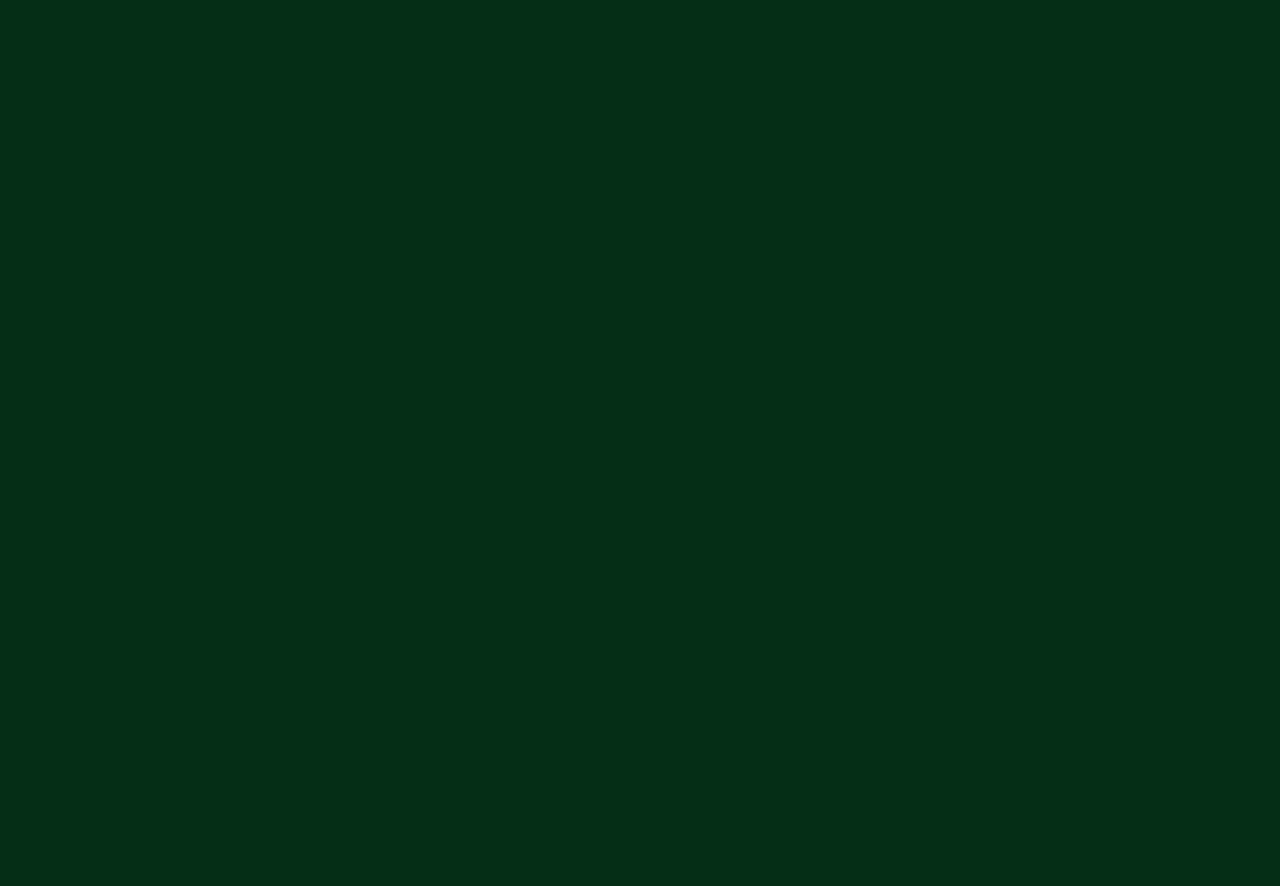
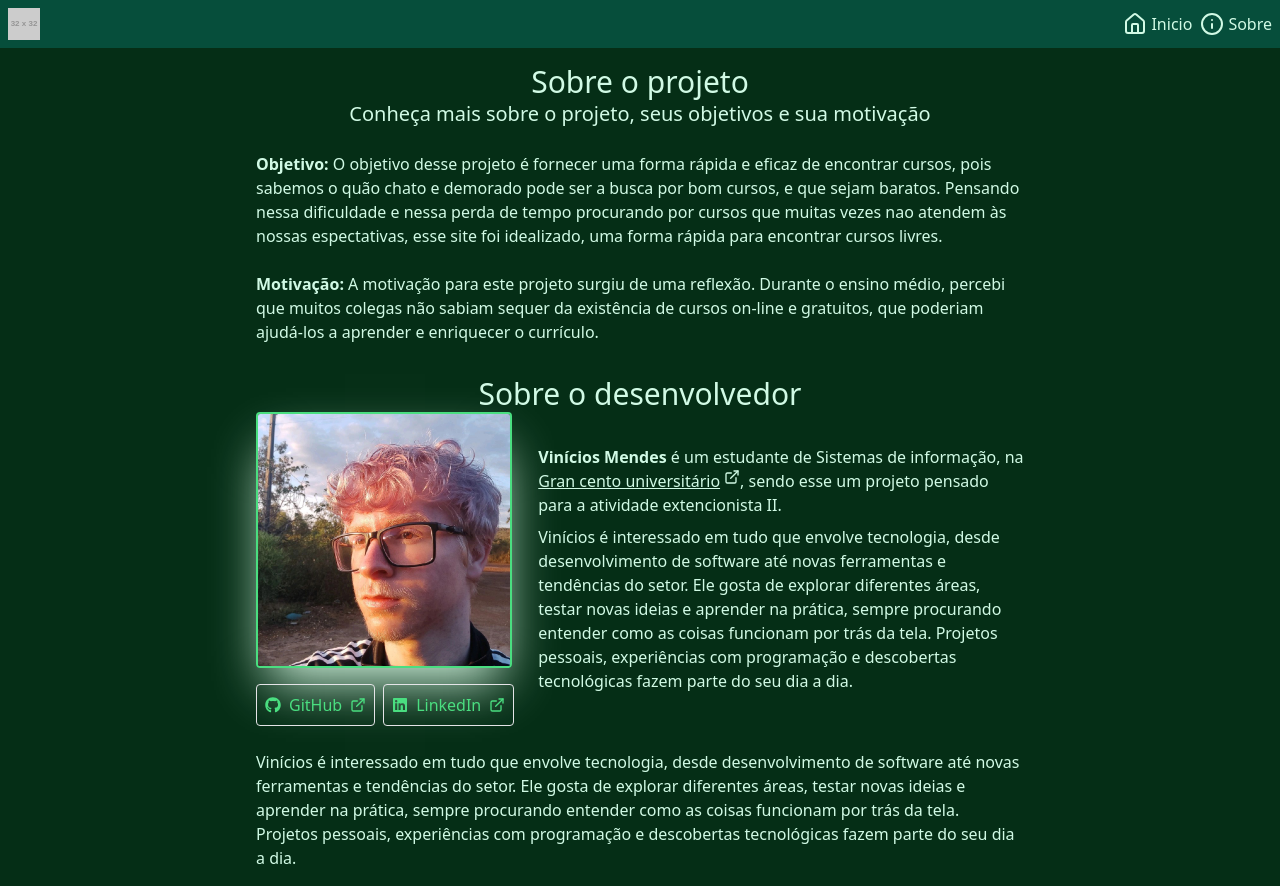
Before and after one commit to vinny7x/LinkEduca, a React (Vite) app: page /sobre in a window 1280 px wide. Before the commit this address had no page. Before the commit the page ends 800 px from the top, so only its background shows below. Built offline with nearby package versions, Linux system fonts and the light colour scheme.

Commit message:
feat: página sobre
página sobre finalmente foi feita, contendo informações sobre o projeto e sobre o desenvolvedor

```diff
--- a/package.json
+++ b/package.json
@@ -24,6 +24,7 @@
     "ogl": "^1.0.11",
     "react": "^19.1.1",
     "react-dom": "^19.1.1",
+    "react-icons": "^5.5.0",
     "react-router": "^7.8.0",
     "react-spinners": "^0.17.0",
     "tailwind-merge": "^3.3.1",
--- a/src/App.tsx
+++ b/src/App.tsx
@@ -6,7 +6,8 @@ import { Home } from "./Pages/Home/Home";
 import { Courses } from "./Pages/Courses/Courses";
 import { QueryClient, QueryClientProvider } from "@tanstack/react-query";
 import { Jobs } from "./Pages/Jobs";
-const queryClient = new QueryClient()
+import { About } from "./Pages/About";
+const queryClient = new QueryClient();
 
 function App() {
   return (
@@ -15,7 +16,8 @@ function App() {
         <Routes>
           <Route path="/" element={<Home />} />
           <Route path="/cursos" element={<Courses />} />
-          <Route path="/vagas" element={<Jobs/>}/>
+          <Route path="/vagas" element={<Jobs />} />
+          <Route path="/sobre" element={<About />} />
         </Routes>
       </BrowserRouter>
     </QueryClientProvider>
--- /dev/null
+++ b/src/Pages/About/index.tsx
@@ -0,0 +1,90 @@
+import { Title } from "@/Components/Title/Title";
+import { Maintemplate } from "@/Templates/Maintemplate";
+import { ExternalLink} from "lucide-react";
+import { FaGithub, FaLinkedin } from "react-icons/fa";
+
+export function About() {
+  return (
+    <Maintemplate>
+      <section className="m-4 lg:ml-[20%] lg:mr-[20%]">
+        <Title subtitle="Conheça mais sobre o projeto, seus objetivos e sua motivação">
+          Sobre o projeto
+        </Title>
+        <br />
+        <p>
+          <b>Objetivo:</b> O objetivo desse projeto é fornecer uma forma rápida
+          e eficaz de encontrar cursos, pois sabemos o quão chato e demorado
+          pode ser a busca por bom cursos, e que sejam baratos. Pensando nessa
+          dificuldade e nessa perda de tempo procurando por cursos que muitas
+          vezes nao atendem às nossas espectativas, esse site foi idealizado,
+          uma forma rápida para encontrar cursos livres.
+        </p>
+        <br />
+        <p>
+          <b>Motivação:</b> A motivação para este projeto surgiu de uma
+          reflexão. Durante o ensino médio, percebi que muitos colegas não
+          sabiam sequer da existência de cursos on-line e gratuitos, que
+          poderiam ajudá-los a aprender e enriquecer o currículo.
+        </p>
+        <br />
+
+
+        <Title>Sobre o desenvolvedor</Title>
+<div className="flex flex-col md:flex-row items-start md:items-center gap-6">
+  {/* Imagem + botões */}
+  <div className="flex flex-col items-center md:items-start gap-4">
+    <img
+      className="w-32 sm:w-40 md:w-48 lg:w-64 rounded border-[var(--color-primary)] border-2 transform transition-transform duration-300 hover:scale-105 shadow-green-100 shadow-2xl "
+      src="/images/vinicios.jpeg"
+      alt="Foto de Vinícios"
+    />
+    <div className="flex flex-row gap-2">
+      <a href="https://github.com/vinny7x" target="_blank">
+        <button className="flex items-center gap-2 text-[var(--color-primary)] hover:text-[var(--color-primary-light)] p-2 border rounded cursor-pointer">
+          <FaGithub /> GitHub <ExternalLink size="16" />
+        </button>
+      </a>
+      <a href="https://www.linkedin.com/in/vinicios-mendes/" target="_blank">
+        <button className="flex items-center gap-2 text-[var(--color-primary)] hover:text-[var(--color-primary-light)] p-2 border rounded cursor-pointer">
+        <FaLinkedin/>  LinkedIn <ExternalLink size="16" />
+        </button>
+      </a>
+    </div>
+  </div>
+
+  {/* Texto */}
+  <div className="flex-1">
+    <p className="mb-2">
+      <b>Vinícios Mendes</b> é um estudante de Sistemas de informação, na{" "}
+      <a
+        className="underline inline-flex gap-1"
+        href="https://graduacao.grancursosonline.com.br"
+        target="_blank"
+      >
+        Gran cento universitário
+        <ExternalLink size="16" />
+      </a>
+      , sendo esse um projeto pensado para a atividade extencionista II.
+    </p>
+    <p>
+      Vinícios é interessado em tudo que envolve tecnologia, desde
+      desenvolvimento de software até novas ferramentas e tendências do setor.
+      Ele gosta de explorar diferentes áreas, testar novas ideias e aprender
+      na prática, sempre procurando entender como as coisas funcionam por trás
+      da tela. Projetos pessoais, experiências com programação e descobertas
+      tecnológicas fazem parte do seu dia a dia.
+    </p>
+  </div>
+</div>
+<br />
+<p> Vinícios é interessado em tudo que envolve tecnologia, desde
+    desenvolvimento de software até novas ferramentas e tendências do
+    setor. Ele gosta de explorar diferentes áreas, testar novas ideias e
+    aprender na prática, sempre procurando entender como as coisas
+    funcionam por trás da tela. Projetos pessoais, experiências com
+    programação e descobertas tecnológicas fazem parte do seu dia a dia.</p>
+
+      </section>
+    </Maintemplate>
+  );
+}
```
Also changed, not shown: public/images/vinicios.jpeg (added), 1 other file (tests, documents, lock files or other folders).
